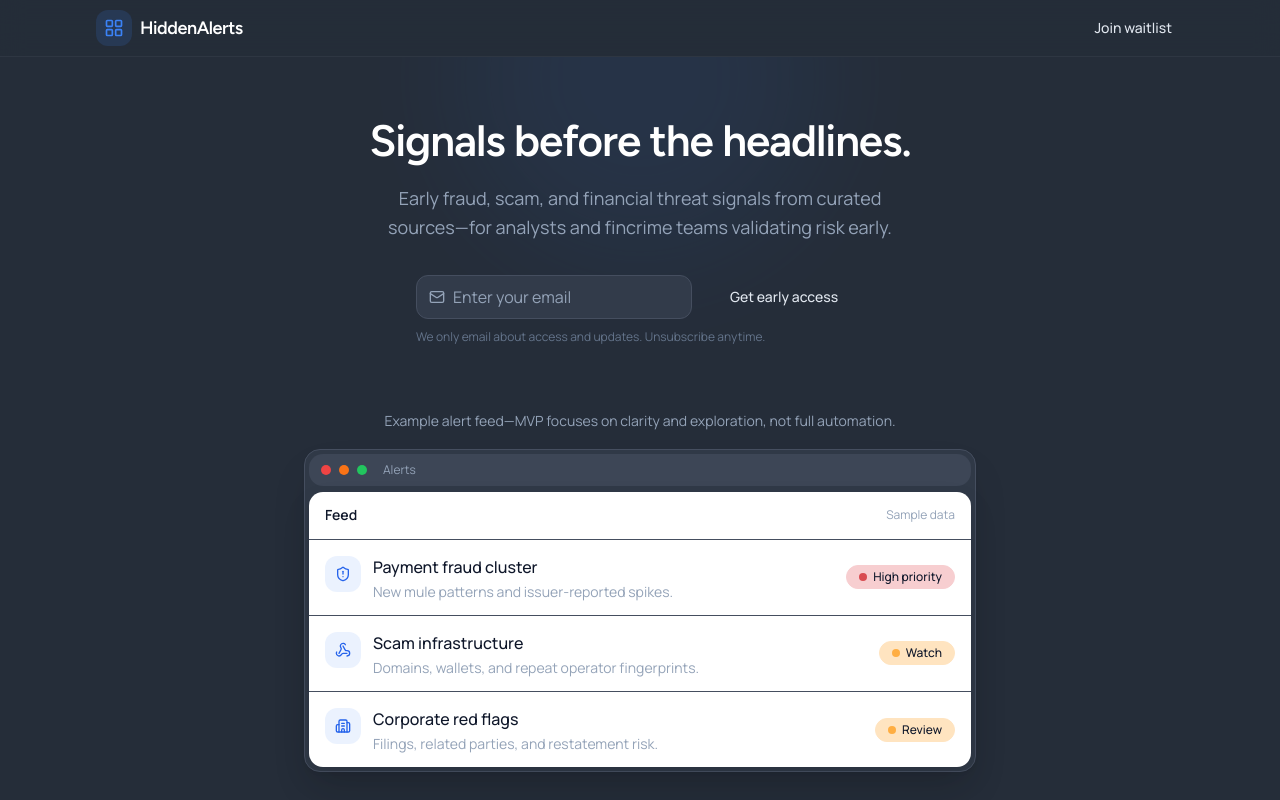
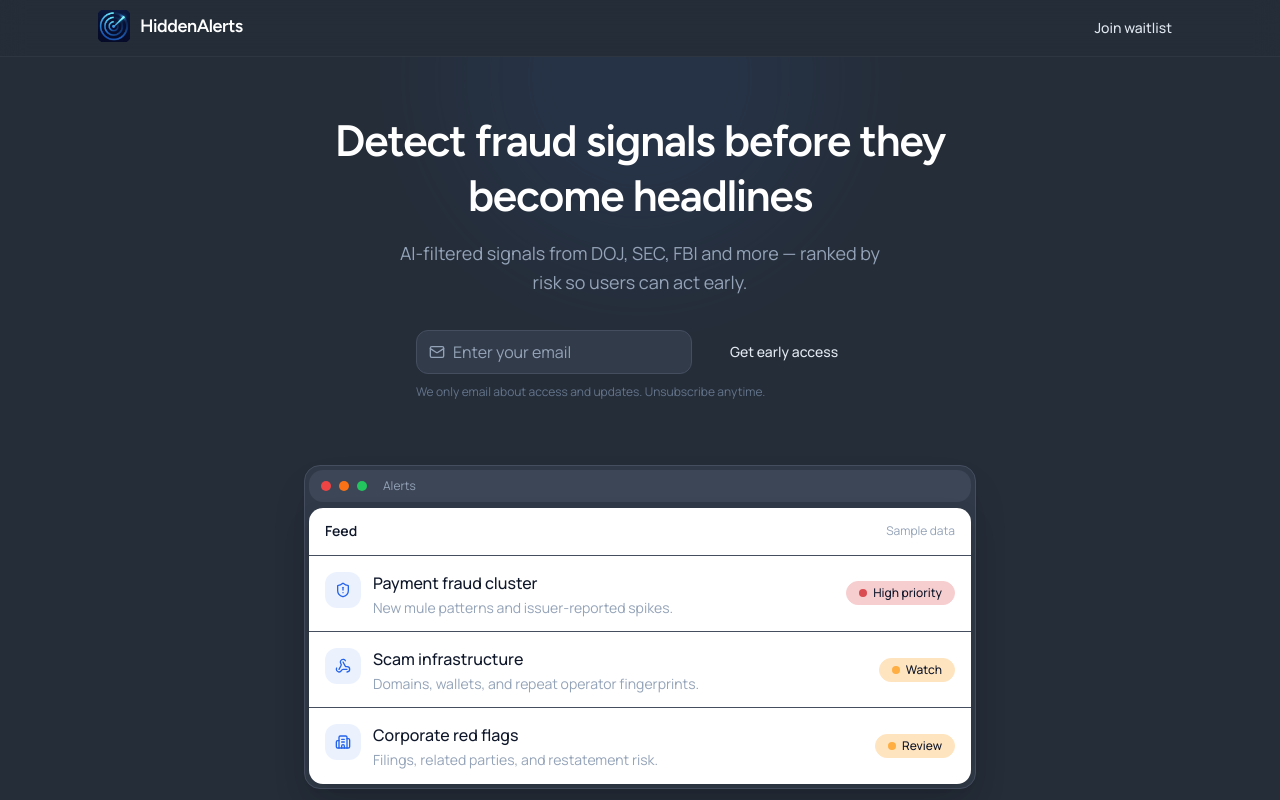
Before and after one commit to HiddenAlerts/hiddenalerts, a Next.js app in the folder frontend/: page / in a window 1280 px wide. Shown: the top 800 px of the page. Built offline with nearby package versions, Linux system fonts and the light colour scheme.

Commit message:
update: add logo in navbar and footer and make text changes

```diff
--- a/frontend/components/dashboard/Sidebar.tsx
+++ b/frontend/components/dashboard/Sidebar.tsx
@@ -3,10 +3,9 @@
 import { cn } from '@/lib/utils';
 import {
   LayoutDashboard,
-  LayoutGrid,
   MonitorDot,
+  PanelLeft,
   PanelLeftClose,
-  PanelLeft,
   Settings,
 } from 'lucide-react';
 import Link from 'next/link';
@@ -61,8 +60,15 @@ export const Sidebar: FC<SidebarProps> = ({
             collapsed && 'lg:w-full lg:min-w-0 lg:justify-center',
           )}
         >
-          <span className="bg-primary-500/15 text-primary-500 inline-flex size-9 shrink-0 items-center justify-center rounded-md">
-            <LayoutGrid className="size-5" strokeWidth={2} aria-hidden />
+          <span className="bg-primary-500/15 text-primary-500 inline-flex size-9 shrink-0 items-center justify-center overflow-hidden rounded-md p-0.5">
+            <img
+              src="/images/logo-symbol.png"
+              alt=""
+              width={36}
+              height={36}
+              className="size-full object-contain"
+              decoding="async"
+            />
           </span>
           <span
             className={cn(
@@ -93,8 +99,7 @@ export const Sidebar: FC<SidebarProps> = ({
 
       <nav className="flex flex-1 flex-col gap-1 p-2">
         {nav.map(({ href, label, icon: Icon }) => {
-          const active =
-            pathname === href || pathname.startsWith(`${href}/`);
+          const active = pathname === href || pathname.startsWith(`${href}/`);
           return (
             <Link
               key={href}
--- a/frontend/components/landing/LandingDashboardPreview.tsx
+++ b/frontend/components/landing/LandingDashboardPreview.tsx
@@ -1,8 +1,7 @@
+import Tag from '@/components/ui/Tag/Tag';
+import { cn } from '@/lib/utils';
 import { Building2, ShieldAlert, Webhook } from 'lucide-react';
 import type { ReactNode } from 'react';
-
-import Tag from '@/components/ui/Tag/Tag';
-import { cn } from '@/lib/utils';
 
 type RowProps = {
   icon: ReactNode;
@@ -24,7 +23,9 @@ function PreviewRow({ icon, title, description, tag }: RowProps) {
         </span>
         <div className="min-w-0">
           <p className="text-article-foreground font-medium">{title}</p>
-          <p className="text-muted mt-0.5 text-sm leading-snug">{description}</p>
+          <p className="text-muted mt-0.5 text-sm leading-snug">
+            {description}
+          </p>
         </div>
       </div>
       <Tag
@@ -67,15 +68,11 @@ export function LandingDashboardPreview() {
       aria-label="Product preview"
     >
       <div className="mx-auto max-w-2xl">
-        <p className="text-muted mb-4 text-center text-sm">
-          Example alert feed—MVP focuses on clarity and exploration, not full
-          automation.
-        </p>
-        <div className="shadow-md rounded-xl border border-border bg-surface-muted/50 p-1 sm:rounded-2xl">
+        <div className="border-border bg-surface-muted/50 rounded-xl border p-1 shadow-md sm:rounded-2xl">
           <div className="bg-surface-muted flex items-center gap-2 rounded-[10px] px-3 py-2 sm:rounded-[14px]">
-            <span className="size-2.5 rounded-full bg-danger" aria-hidden />
-            <span className="size-2.5 rounded-full bg-warning" aria-hidden />
-            <span className="size-2.5 rounded-full bg-success" aria-hidden />
+            <span className="bg-danger size-2.5 rounded-full" aria-hidden />
+            <span className="bg-warning size-2.5 rounded-full" aria-hidden />
+            <span className="bg-success size-2.5 rounded-full" aria-hidden />
             <span className="text-muted ml-2 truncate text-xs">Alerts</span>
           </div>
           <div className="bg-article-bg text-article-foreground mt-1 overflow-hidden rounded-[10px] shadow-sm sm:mt-1.5 sm:rounded-[14px]">
@@ -84,7 +81,7 @@ export function LandingDashboardPreview() {
               <span className="text-muted text-xs">Sample data</span>
             </div>
             <div>
-              {rows.map((row) => (
+              {rows.map(row => (
                 <PreviewRow key={row.title} {...row} />
               ))}
             </div>
--- a/frontend/components/landing/LandingHero.tsx
+++ b/frontend/components/landing/LandingHero.tsx
@@ -15,11 +15,11 @@ export function LandingHero() {
 
       <div className="mx-auto max-w-2xl text-center">
         <h1 className="font-heading text-foreground text-3xl leading-tight font-semibold tracking-tight sm:text-4xl lg:text-[2.75rem]">
-          Signals before the headlines.
+          Detect fraud signals before they become headlines
         </h1>
         <p className="text-muted mx-auto mt-4 max-w-lg text-base sm:text-lg">
-          Early fraud, scam, and financial threat signals from curated
-          sources—for analysts and fincrime teams validating risk early.
+          AI-filtered signals from DOJ, SEC, FBI and more — ranked by risk so
+          users can act early.
         </p>
         <div className="mt-8">
           <WaitlistForm />
--- a/frontend/components/landing/LandingLogo.tsx
+++ b/frontend/components/landing/LandingLogo.tsx
@@ -1,6 +1,6 @@
-import { LayoutGrid } from 'lucide-react';
+import { cn } from '@/lib/utils';
 
-import { cn } from '@/lib/utils';
+const LOGO_SRC = '/images/logo-symbol.png';
 
 type LandingLogoProps = {
   className?: string;
@@ -17,11 +17,18 @@ export function LandingLogo({
     <span className={cn('inline-flex items-center gap-2', className)}>
       <span
         className={cn(
-          'bg-primary-500/15 text-primary-500 inline-flex size-9 items-center justify-center rounded-md',
+          'inline-flex size-9 items-center justify-center overflow-hidden rounded-md p-0.5',
           iconClassName,
         )}
       >
-        <LayoutGrid className="size-5 shrink-0" strokeWidth={2} aria-hidden />
+        <img
+          src={LOGO_SRC}
+          alt=""
+          width={36}
+          height={36}
+          className="size-full object-contain"
+          decoding="async"
+        />
       </span>
       <span
         className={cn(
```
Also changed, not shown: frontend/public/images/logo-symbol.png (added), frontend/public/images/logo.png (added).
